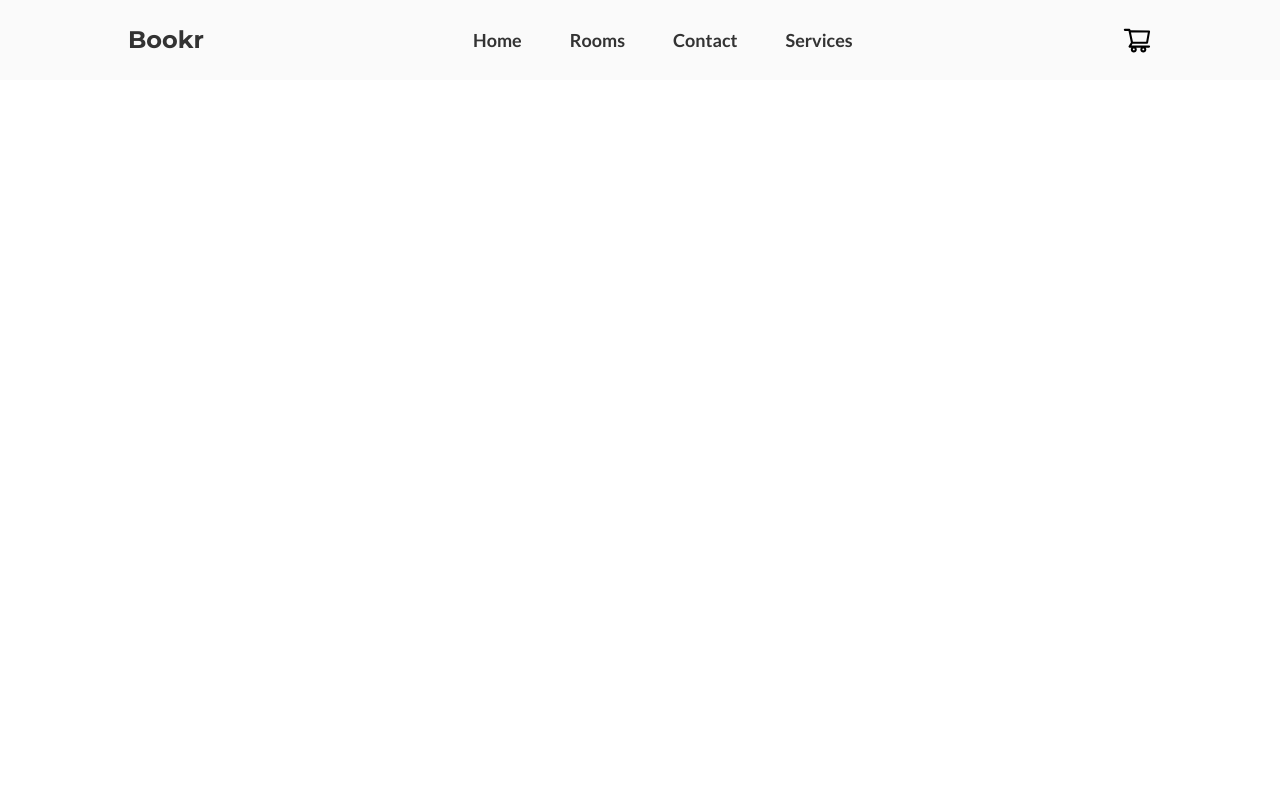
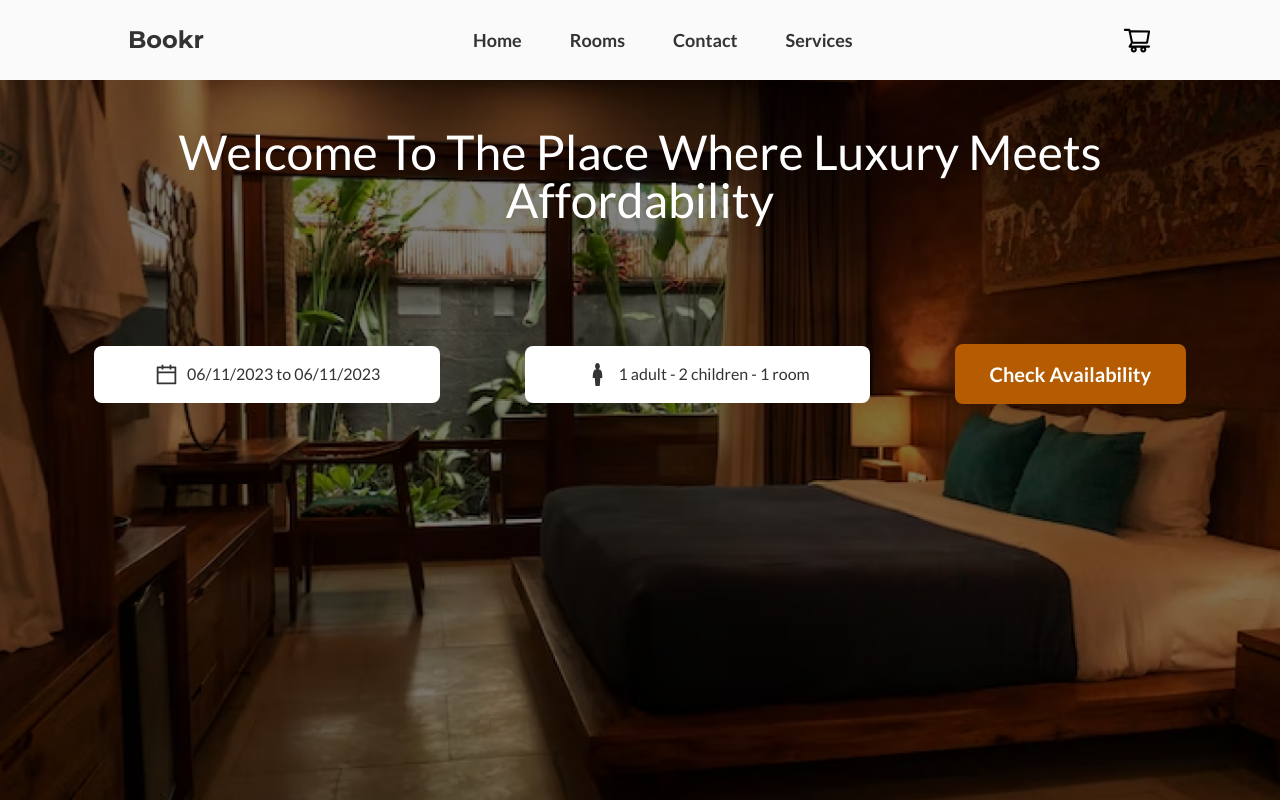
Before and after one commit to Sheriff-Oladimeji/bookr, a React (Vite) app: page / in a window 1280 px wide. Built offline with nearby package versions, Linux system fonts and the light colour scheme.

Commit message:
fix: fix outlet not showing

```diff
--- a/src/App.jsx
+++ b/src/App.jsx
@@ -1,22 +1,22 @@
-import { BrowserRouter as Router, Routes, Route } from "react-router-dom";
+import { Route, RouterProvider, createBrowserRouter, createRoutesFromElements} from "react-router-dom";
 import Home from "./Pages/home/Home";
 import Rooms from "./Pages/rooms/Rooms";
 import Contact from "./Pages/contact/Contact";
 import RootLayout from "./layout/RootLayout";
 import NotFound from "./Pages/404/NotFound";
-
 const App = () => {
+  const router = createBrowserRouter(
+    createRoutesFromElements(
+      <Route path="/" element={<RootLayout />}>
+        <Route index element={<Home />}/>
+        <Route path="contact" element={<Contact />} />
+        <Route path="rooms" element={<Rooms />} />
+        <Route path="*" element={<NotFound/>} />
+         </Route>
+    )
+  );
   return (
-    <Router>
-      <RootLayout>
-        <Routes>
-          <Route path="/" element={<Home />} />
-          <Route path="contact" element={<Contact />} />
-          <Route path="rooms" element={<Rooms />} />
-          <Route path="*" element={<NotFound />} />
-        </Routes>
-      </RootLayout>
-    </Router>
+   <RouterProvider router={router}/>
   );
 };
 
```
Also changed, not shown: src/layout/RootLayout.jsx (+10 -11 lines).
